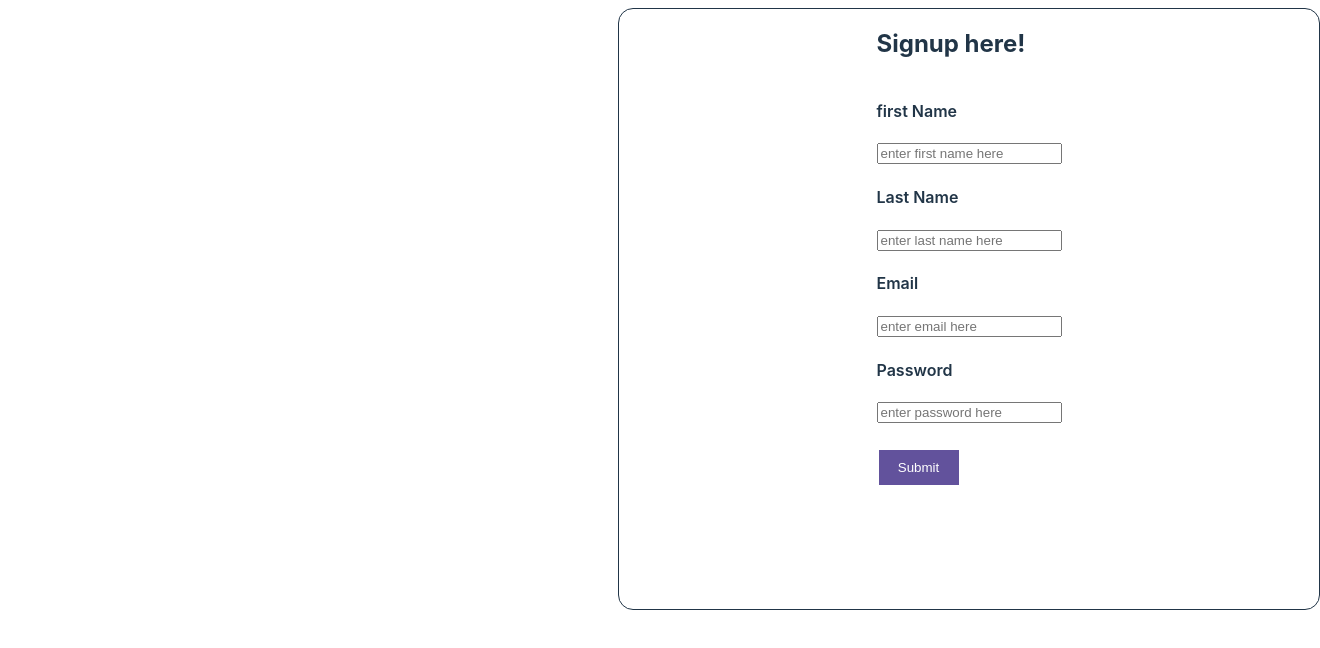
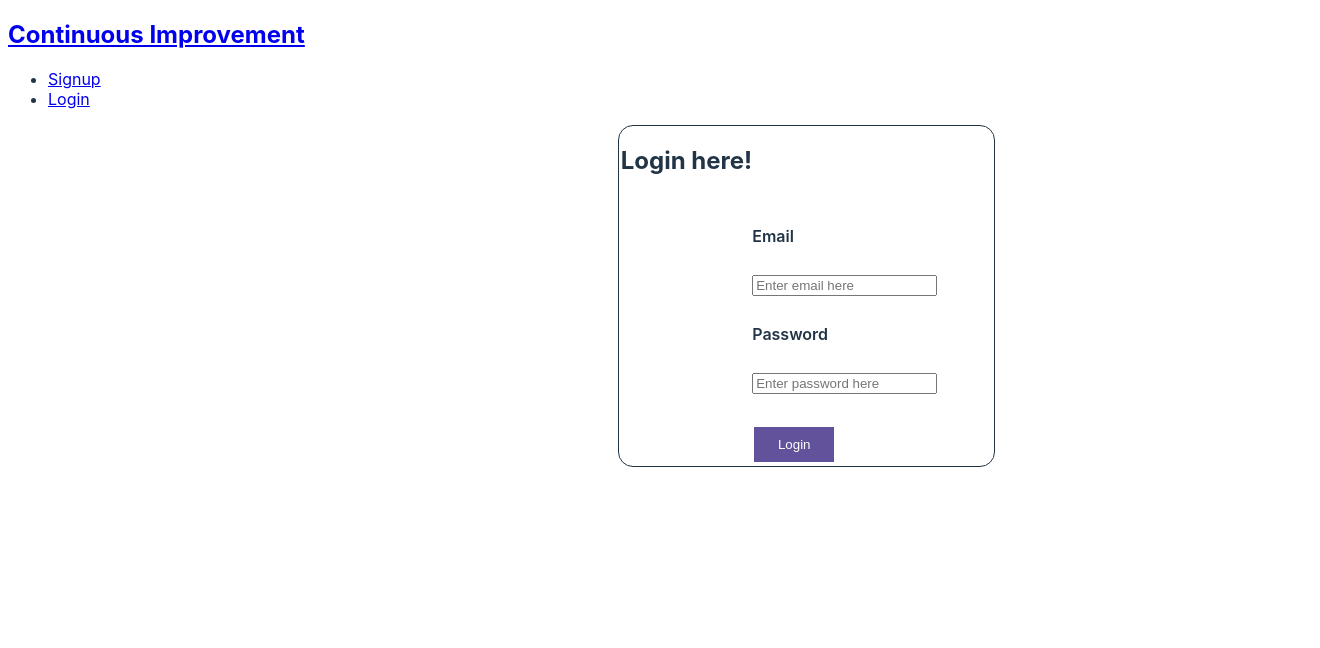
Before and after one commit to aestrella0140/REACT--Project-Management, a React (Vite) app in the folder client/: page / in a window 1280 px wide. Shown: the top 648 px of the page, 1320 px wide, since content can reach past the window. Built offline with nearby package versions, Linux system fonts and the light colour scheme.

Commit message:
css for login page initial

```diff
--- a/client/src/components/header/nav.jsx
+++ b/client/src/components/header/nav.jsx
@@ -35,6 +35,22 @@ function Nav() {
             );
         }
     }
+
+    return (
+        <header>
+            <div>
+                <h2>
+                <Link to='/' >
+                    Continuous Improvement
+                </Link>
+                </h2>
+
+                <nav>
+                    {showNav()}
+                </nav>
+            </div>
+        </header>
+    )
 }
 
 export default Nav;
--- a/client/src/index.css
+++ b/client/src/index.css
@@ -44,6 +44,26 @@ button {
   color: #ffffff;
 }
 
+.Login {
+  display: flex;
+  flex-direction: row;
+  justify-content: center;
+  width: 375px;
+  height: 340px;
+  border-style: solid;
+  border-radius: 15px;
+  border-width: 1px;
+  margin-left: 610px;
+}
+
+.loginForm {
+  display: flex;
+  flex-direction: column;
+  justify-content: space-between;
+  margin-top: 100px;
+  margin-right: 55px;
+}
+
 @media (prefers-color-scheme: light) {
   :root {
     color: #213547;
--- a/client/src/main.jsx
+++ b/client/src/main.jsx
@@ -14,10 +14,10 @@ const router = createBrowserRouter([
     children: [
       {
         index: true,
-        element: <SignupForm />
+        element: <LoginForm />
       },{
         path: '/Login',
-        element: <LoginForm />
+        element: <SignupForm />
       }, {
 
       }
--- a/client/src/pages/Login.jsx
+++ b/client/src/pages/Login.jsx
@@ -30,7 +30,9 @@ const LoginForm = () => {
         },
     });
     return (
-        <form onSubmit={formik.handleSubmit}>
+        <div className='Login'>
+            <h2>Login here!</h2>
+            <form  className='loginForm' onSubmit={formik.handleSubmit}>
                 <label htmlFor="email">Email</label>
                 <input
                     type="email"
@@ -54,9 +56,10 @@ const LoginForm = () => {
                     <div>
                         <p>Please check if your email or password is correct.</p>
                     </div>
-                  ): null}
+                ) : null}
                 <button type='submit'>Login</button>
             </form>
+        </div>
     )
 };
 
```
Lines whose indentation alone changed are shown as unchanged.
